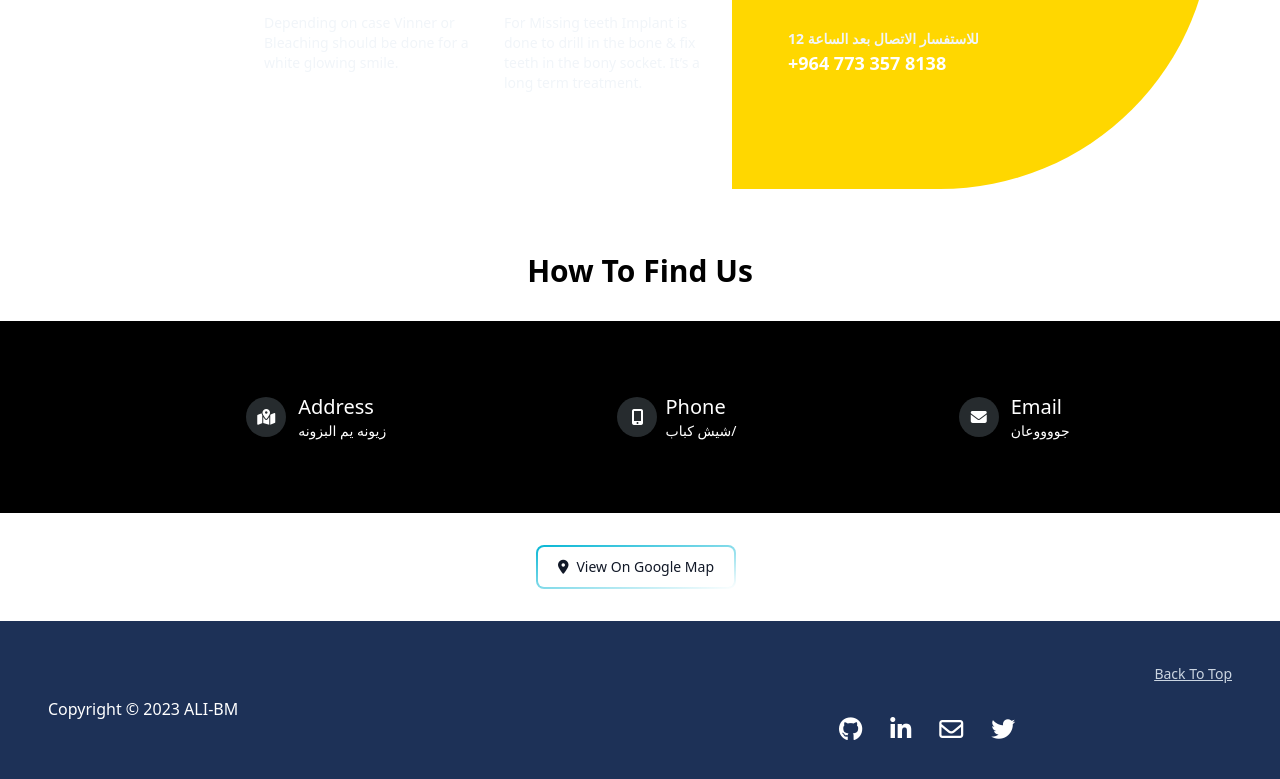
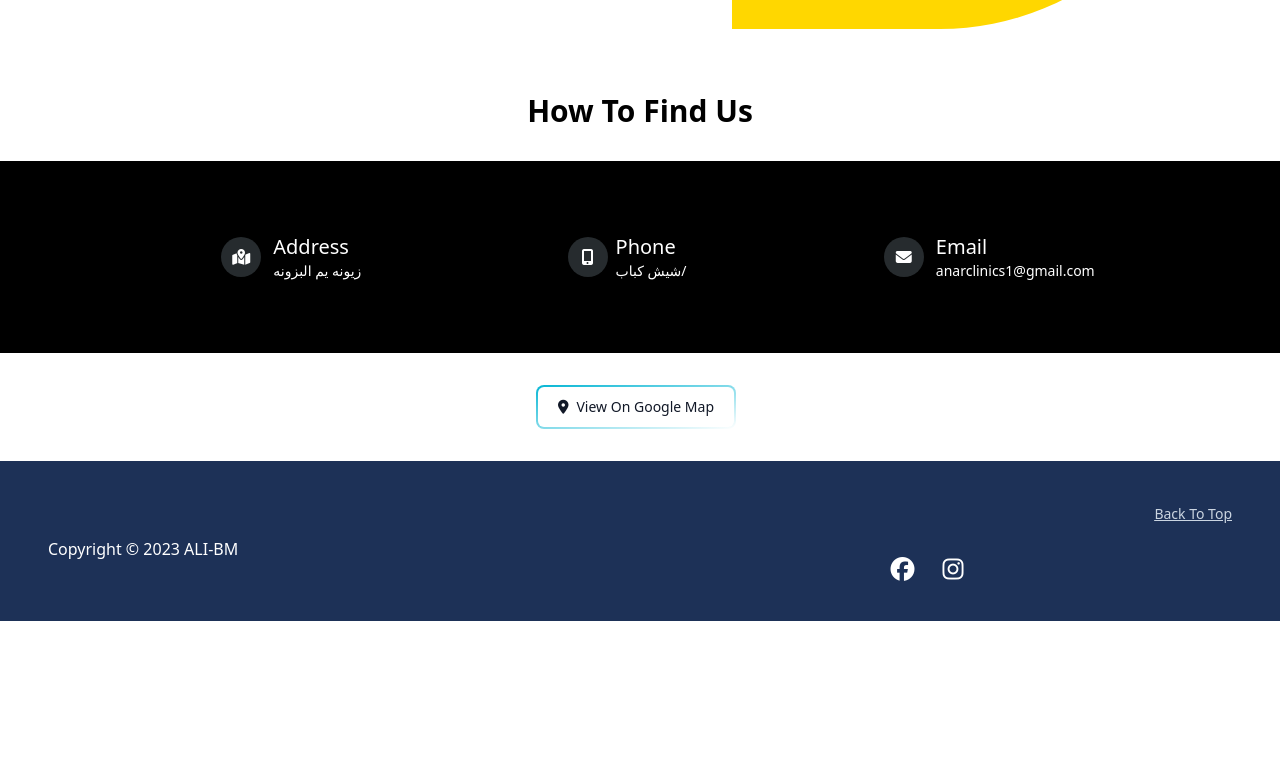
Before and after one commit to AliBmma/Anar, a website built with Vite: page index.html in a window 1280 px wide. Shown: the part 3771-4550 px from the top of the page. After the commit the page ends 4392 px from the top, so only its background shows below. Built offline with nearby package versions, Linux system fonts and the light colour scheme; files whose address does not match are found by name.

Commit message:
Add files via upload

```diff
--- a/index.html
+++ b/index.html
@@ -78,9 +78,14 @@
       </div>
     </header>
 
+    <!-- ----foripad---- -->
+
+
+
+
     <!-- For large devices  -->
     <header
-      class="hidden md:block lg:block h-[130vh] w-full bg-[url('bglogos.jpg')] bg-no-repeat bg-cover"
+      class="hidden md:block lg:block h-[110vh] w-full bg-[url('bglogos.jpg')] bg-no-repeat bg-cover"
     >
      <!-- Navigation Bar here  -->
       <nav
@@ -612,7 +617,7 @@
             <span class="bg-[#d2edff2e] rounded-full w-10 h-10 flex justify-center items-center mx-3"><i class="fa-solid fa-envelope"></i></span>
             <div>
               <p class="text-base lg:text-xl">Email</p>
-              <p class="text-xs lg:text-sm">جووووعان</p>
+              <p class="text-xs lg:text-sm">anarclinics1@gmail.com</p>
             </div>
           </div>
         </div>
@@ -635,10 +640,10 @@
       <section class="w-full lg:m-auto flex flex-col lg:flex-row lg:justify-between ">
         <p class="sm:text-center">Copyright © 2023 ALI-BM
         <div class="flex items-center justify-center lg:gap-x-7 lg:content-end lg:ml-96 mt-5 gap-x-4">
-          <a href="https://github.com/MyselfRipon20/" target="_blank" class="hover:text-green-500"><i class="fa-brands fa-github fa-xl"></i></span>
-          <a href="https://www.linkedin.com/in/sk-ripon-a82a7b222/" target="_blank" class="hover:text-black-400"><i class="fa-brands fa-linkedin-in fa-xl"></i></span>
-          <a href="https://mail.google.com/mail/u/0/#inbox?compose=new" target="_blank" class="hover:text-fuchsia-300"><i class="fa-regular fa-envelope fa-xl"></i></span>
-          <a href="https://twitter.com/myself_ripon/" target="_blank" class="hover:text-sky-400"><i class="fa-brands fa-twitter fa-xl"></i></span>
+          <a href="https://www.facebook.com/profile.php?id=100090462128384&mibextid=LQQJ4d" target="_blank" class="hover:text-green-500"><i class="fa-brands fa-facebook fa-xl"></i></span>
+          <a href="https://instagram.com/anar.clinics?igshid=YmMyMTA2M2Y=" target="_blank" class="hover:text-black-400"><i class="fa-brands fa-instagram fa-xl"></i></span>
+          <!-- <a href="anarclinics1@gmail.com" target="_blank" class="hover:text-fuchsia-300"><i class="fa-regular fa-envelope fa-xl"></i></span> -->
+          <!-- <a href="https://twitter.com/myself_ripon/" target="_blank" class="hover:text-sky-400"><i class="fa-brands fa-twitter fa-xl"></i></span> -->
         </div>
       </section>
     </footer>
```
Also changed, not shown: 1 other file.
